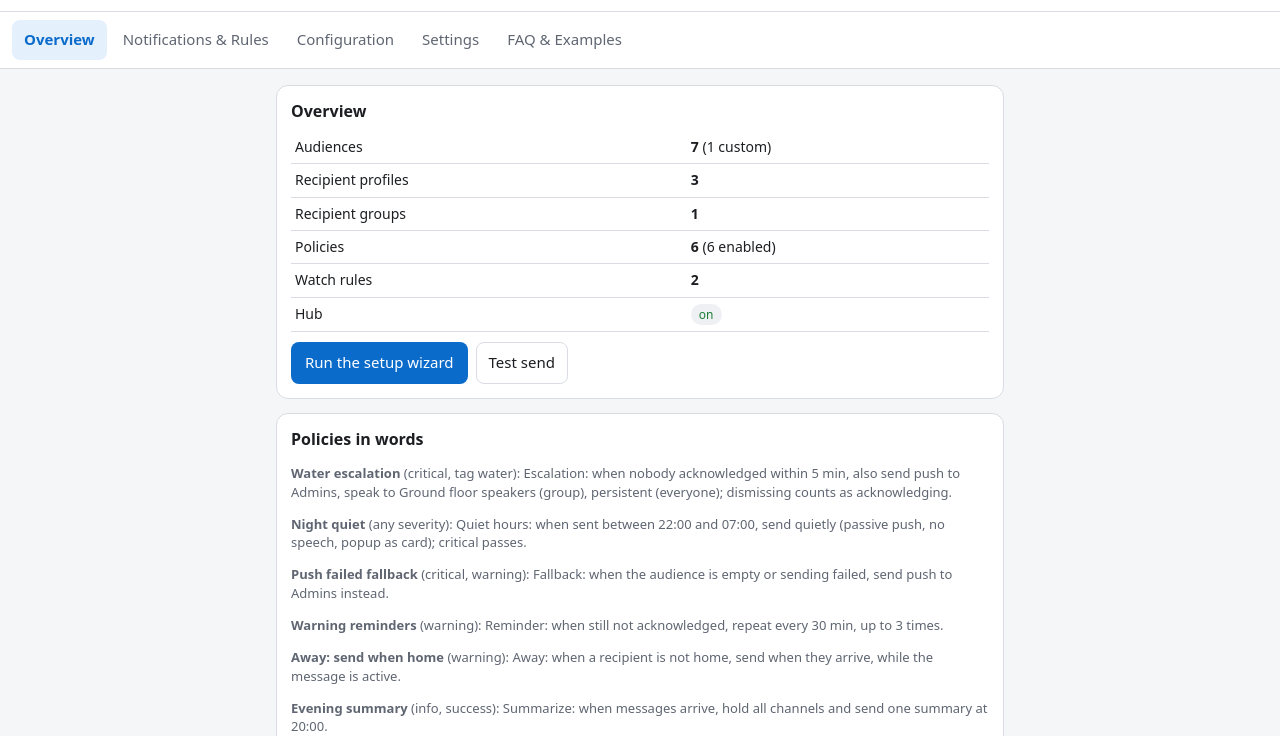
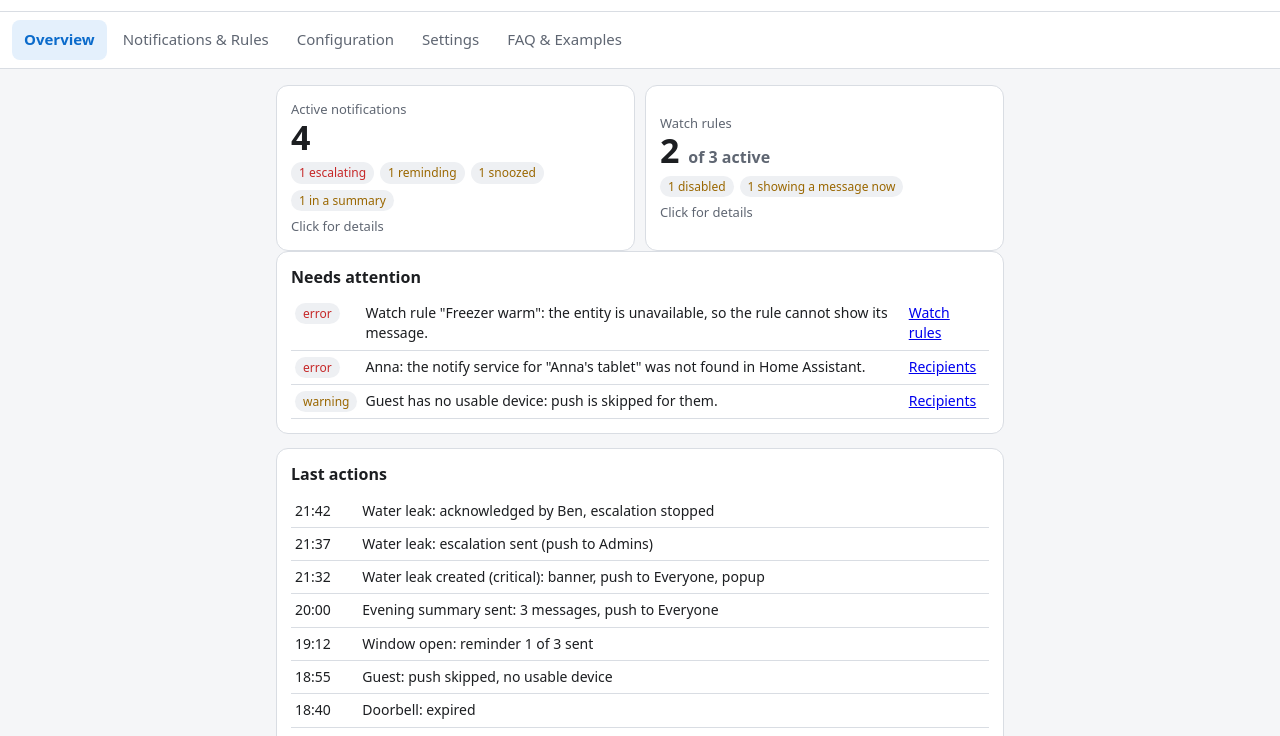
Before and after one commit to Seyphaton/ha-heads-up, a website: page docs/dev/mockups/hub-panel-mockup.html in a window 1280 px wide. Shown: the part 64-800 px from the top of the page. Drawn offline with Linux system fonts and the light colour scheme.

Commit message:
Hub mockup: overview as a dashboard (D-104)
Co-Authored-By: Claude Sonnet 5.5 <noreply@anthropic.com>

```diff
--- a/docs/dev/mockups/hub-panel-mockup.html
+++ b/docs/dev/mockups/hub-panel-mockup.html
@@ -49,6 +49,10 @@ pre { background: var(--bg); border: 1px solid var(--line); border-radius: 8px;
 .timeline .when { font-weight: 600; }
 .meter { height: 8px; background: var(--chip); border-radius: 8px; overflow: hidden; margin-top: 6px; }
 .meter > div { height: 100%; background: var(--accent); width: 0; transition: width .2s; }
+.tile { text-align: left; background: var(--card); border: 1px solid var(--line); border-radius: 12px; padding: 14px; cursor: pointer; font: inherit; color: var(--text); }
+.tile:hover, .tile[aria-expanded="true"] { border-color: var(--accent); }
+.tile .big { font-size: 34px; font-weight: 700; line-height: 1.1; }
+.tile .sub { margin-top: 6px; display: flex; gap: 6px; flex-wrap: wrap; }
 .grid { display: grid; gap: 10px; grid-template-columns: repeat(auto-fit, minmax(210px, 1fr)); }
 .level { border: 1px solid var(--line); border-radius: 10px; padding: 10px; }
 .level b { display: block; margin-bottom: 4px; }
@@ -143,9 +147,11 @@ data:
 </section>
 
 <section id="tab-hub" hidden>
-  <div class="card"><h2>Overview</h2><div id="ov-counts"></div><div class="row" style="margin-top:10px"><button class="primary" data-go="wiz">Run the setup wizard</button><button class="ghost" data-go="prev">Test send</button></div></div>
-  <div class="card"><h2>Policies in words</h2><div id="ov-pols"></div></div>
+  <div class="grid" id="ov-tiles"></div>
+  <div id="ov-detail"></div>
   <div class="card"><h2>Needs attention</h2><div id="ov-warn"></div></div>
+  <div class="card"><h2>Last actions</h2><div id="ov-log"></div><div class="row" style="margin-top:10px"><button class="ghost" data-go="trace">Open all messages</button></div></div>
+  <p class="note">First time here? <a href="#" data-go="wiz">Run the setup wizard</a>.</p>
 </section>
 
 <section id="tab-aud" hidden>
@@ -288,7 +294,7 @@ const sevs = ["success", "info", "warning", "critical"];
 const people = { Anna: { home: true }, Ben: { home: true }, Guest: { home: false } };
 const zoneOf = (n) => (people[n].home ? "home" : "work");
 const profiles = {
-  Anna: { devices: [{ name: "Anna's phone", src: "detected" }, { name: "Anna's tablet", src: "manual" }], primary: "Anna's phone", channels: ["banner", "push", "popup"] },
+  Anna: { devices: [{ name: "Anna's phone", src: "detected" }, { name: "Anna's tablet", src: "manual", missing: true }], primary: "Anna's phone", channels: ["banner", "push", "popup"] },
   Ben: { devices: [{ name: "Ben's phone", src: "detected" }], primary: "Ben's phone", channels: ["banner", "push", "popup"] },
   Guest: { devices: [], primary: "", channels: ["banner", "popup"] },
 };
@@ -539,7 +545,7 @@ function typeFields(q) {
     <p class="note">Nothing is sent individually while a message waits, on any channel. The summary shows the count and the titles, marks resolved ones and cuts at 10 ("and N more"). Nothing is sent if nothing was collected.</p>
     <label><input type="checkbox" ${q.inclCrit ? "checked" : ""} data-f="inclCrit"> Include critical messages</label>${q.inclCrit ? '<p class="note" style="color:var(--warn)">Critical messages will not be delivered individually. Check this is what you want.</p>' : ""}`;
 }
-function polProblems(q) {
+function polProblems(q, idx = cur) {
   const out = [];
   if (!q.name.trim()) out.push("Name is required.");
   if (["escalation", "fallback"].includes(q.type) && !q.channels.length) out.push("Pick at least one channel.");
@@ -547,7 +553,7 @@ function polProblems(q) {
   if (q.type === "reminder" && (!(+q.every > 0) || !(+q.max > 0))) out.push("Every and at most must be more than 0.");
   if (q.type === "summarize" && q.summaryMode === "every" && !(+q.summaryEvery > 0)) out.push("Minutes must be more than 0.");
   const key = (x) => [x.type, x.sev.slice().sort().join(), x.tags.trim(), x.type === "escalation" ? x.after : x.type === "quiet" ? x.from + x.to : ""].join("|");
-  pols.forEach((o, i) => { if (i !== cur && key(o) === key(q)) out.push(`Refused: "${o.name}" is the same type with the same applies to and trigger.`); });
+  pols.forEach((o, i) => { if (i !== idx && key(o) === key(q)) out.push(`Refused: "${o.name}" is the same type with the same applies to and trigger.`); });
   return out;
 }
 function polYaml(q) {
@@ -631,7 +637,7 @@ function renderRec() {
   $("prof-list").innerHTML = Object.keys(profiles).map((n) => {
     const p = profiles[n];
     return `<div class="level" style="margin-bottom:10px"><b>${esc(n)}</b>${p.devices.length ? "" : ' <span class="badge warn">no usable device: skipped on push</span>'}
-      <table style="margin-top:6px">${p.devices.map((d, i) => `<tr><td>${esc(d.name)}</td><td><span class="badge">${d.src}</span></td><td><label style="margin:0"><input type="radio" name="prim-${n}" data-prim="${n}:${esc(d.name)}" ${p.primary === d.name ? "checked" : ""}> primary</label></td><td><button class="ghost" data-rd="${n}:${i}">Remove</button></td></tr>`).join("") || '<tr><td class="note">No devices.</td></tr>'}</table>
+      <table style="margin-top:6px">${p.devices.map((d, i) => `<tr><td>${esc(d.name)}</td><td><span class="badge">${d.src}</span>${d.missing ? ' <span class="badge crit">service not found</span>' : ''}</td><td><label style="margin:0"><input type="radio" name="prim-${n}" data-prim="${n}:${esc(d.name)}" ${p.primary === d.name ? "checked" : ""}> primary</label></td><td><button class="ghost" data-rd="${n}:${i}">Remove</button></td></tr>`).join("") || '<tr><td class="note">No devices.</td></tr>'}</table>
       <div class="row" style="margin-top:6px"><input type="text" placeholder="Add a device by name" data-nd="${n}" style="max-width:260px"><button class="ghost" data-ad="${n}">Add</button></div>
       <label>Accepts</label>${chips(["banner", "push", "popup"], p.channels, `data-pc="${n}" data-ch2`)}</div>`;
   }).join("");
@@ -652,13 +658,14 @@ $("grp-new").onclick = () => { groups.push({ name: "New group", members: [] });
 
 // ---------- Watch rules (read-only) ----------
 const rules = [
-  { name: "Freezer warm", when: "sensor.freezer_temperature above -10 for 10 min", message: "Freezer is too warm", severity: "warning", tag: "kitchen", enabled: true },
-  { name: "Window open", when: "binary_sensor.window is on", message: "Window is open", severity: "info", tag: "", enabled: true },
+  { name: "Freezer warm", when: "sensor.freezer_temperature above -10 for 10 min", message: "Freezer is too warm", severity: "warning", tag: "kitchen", enabled: true, showing: true, entityOk: false },
+  { name: "Window open", when: "binary_sensor.window is on", message: "Window is open", severity: "info", tag: "", enabled: true, showing: false, entityOk: true },
+  { name: "Garage door", when: "cover.garage_door is open for 15 min", message: "Garage door is open", severity: "warning", tag: "", enabled: false, showing: false, entityOk: true },
 ];
 function renderRules() {
-  $("rul-list").innerHTML = '<table><tr><th>Name</th><th>When</th><th>Message</th><th>Severity</th><th>Policies that apply</th></tr>' + rules.map((r) => {
+  $("rul-list").innerHTML = '<table><tr><th>Name</th><th>State</th><th>When</th><th>Message</th><th>Severity</th><th>Policies that apply</th></tr>' + rules.map((r) => {
     const A = applicable(r.severity, "rule", "all that apply").map((q) => q.name);
-    return `<tr><td><b>${esc(r.name)}</b></td><td>${esc(r.when)}</td><td>${esc(r.message)}</td><td>${r.severity}</td><td>${esc(A.join(", ") || "none")}</td></tr>`;
+    return `<tr style="${r.enabled ? '' : 'opacity:.5'}"><td><b>${esc(r.name)}</b></td><td><span class="badge ${r.enabled ? (r.showing ? 'warn' : 'ok') : ''}">${r.enabled ? (r.showing ? 'showing' : 'enabled') : 'disabled'}</span></td><td>${esc(r.when)}</td><td>${esc(r.message)}</td><td>${r.severity}</td><td>${esc(A.join(", ") || "none")}</td></tr>`;
   }).join("") + "</table>";
 }
 
@@ -731,15 +738,45 @@ function renderWizard() {
 }
 
 // ---------- Overview ----------
+const activeMsgs = [
+  { title: "Water leak", sev: "critical", kind: "escalating", text: "Escalation ongoing: Water escalation sends push and speech in 3 min unless acknowledged." },
+  { title: "Window open", sev: "warning", kind: "reminding", text: "Reminder 1 of 3 sent; next in 20 min." },
+  { title: "Freezer is too warm", sev: "warning", kind: "snoozed", text: "From the watch rule Freezer warm; snoozed by Anna until 21:30." },
+  { title: "Washer done", sev: "info", kind: "summary", text: "Held for the Evening summary at 20:00 (all channels wait)." },
+];
+const kindLabel = { escalating: "escalating", reminding: "reminding", snoozed: "snoozed", summary: "in a summary" };
+const logEntries = [
+  ["21:42", "Water leak: acknowledged by Ben, escalation stopped", "ok"],
+  ["21:37", "Water leak: escalation sent (push to Admins)", "warn"],
+  ["21:32", "Water leak created (critical): banner, push to Everyone, popup", ""],
+  ["20:00", "Evening summary sent: 3 messages, push to Everyone", "ok"],
+  ["19:12", "Window open: reminder 1 of 3 sent", ""],
+  ["18:55", "Guest: push skipped, no usable device", "warn"],
+  ["18:40", "Doorbell: expired", ""],
+  ["18:12", "Freezer is too warm: snoozed by Anna for 1 h", ""],
+];
+let ovOpen = null;
 function renderOverview() {
-  const warn = [];
-  Object.keys(profiles).forEach((n) => { if (!profiles[n].devices.length) warn.push(`${n} has no usable device: push is skipped for them. <a href="#" data-go="rec">Fix in Recipients</a>`); });
-  if (!settings.enabled) warn.push('The hub is switched off: only banners are shown. <a href="#" data-go="set">Settings</a>');
-  const crit = pols.filter((q) => q.enabled && q.type === "escalation" && (!q.sev.length || q.sev.includes("critical")));
-  if (!crit.length) warn.push("No escalation policy covers critical messages.");
-  $("ov-counts").innerHTML = `<table><tr><td>Audiences</td><td><b>${audDefs.length}</b> (${audDefs.filter((a) => a.kind !== "builtin").length} custom)</td></tr><tr><td>Recipient profiles</td><td><b>${Object.keys(profiles).length}</b></td></tr><tr><td>Recipient groups</td><td><b>${groups.length}</b></td></tr><tr><td>Policies</td><td><b>${pols.length}</b> (${pols.filter((q) => q.enabled).length} enabled)</td></tr><tr><td>Watch rules</td><td><b>${rules.length}</b></td></tr><tr><td>Hub</td><td><span class="badge ${settings.enabled ? "ok" : "warn"}">${settings.enabled ? "on" : "off"}</span></td></tr></table>`;
-  $("ov-pols").innerHTML = pols.map((q) => `<p class="note" style="${q.enabled ? "" : "opacity:.5"}"><b>${esc(q.name)}</b> (${esc(appliesText(q))}): ${esc(line(q))}</p>`).join("");
-  $("ov-warn").innerHTML = warn.length ? '<ul class="plain">' + warn.map((w) => `<li>${w}</li>`).join("") + "</ul>" : '<p class="note"><span class="badge ok">ok</span> Nothing needs attention.</p>';
+  const kinds = {}; activeMsgs.forEach((m) => { kinds[m.kind] = (kinds[m.kind] || 0) + 1; });
+  const enabledR = rules.filter((r) => r.enabled).length, showingR = rules.filter((r) => r.enabled && r.showing).length;
+  $("ov-tiles").innerHTML = `<button class="tile" id="tile-active" aria-expanded="${ovOpen === "active"}" title="Click or double-click for details"><div class="note">Active notifications</div><div class="big">${activeMsgs.length}</div><div class="sub">${Object.keys(kinds).map((k) => `<span class="badge ${k === "escalating" ? "crit" : "warn"}">${kinds[k]} ${kindLabel[k]}</span>`).join("")}</div><div class="note" style="margin-top:6px">Click for details</div></button>
+    <button class="tile" id="tile-rules" aria-expanded="${ovOpen === "rules"}" title="Click or double-click for details"><div class="note">Watch rules</div><div class="big">${enabledR} <span class="note" style="font-size:16px">of ${rules.length} active</span></div><div class="sub"><span class="badge ${rules.length - enabledR ? "warn" : ""}">${rules.length - enabledR} disabled</span><span class="badge ${showingR ? "warn" : "ok"}">${showingR} showing a message now</span></div><div class="note" style="margin-top:6px">Click for details</div></button>`;
+  const open = (k) => { ovOpen = ovOpen === k ? null : k; renderOverview(); };
+  ["tile-active", "tile-rules"].forEach((id) => { const b = $(id); b.onclick = () => open(id === "tile-active" ? "active" : "rules"); b.ondblclick = () => { ovOpen = id === "tile-active" ? "active" : "rules"; renderOverview(); }; });
+  $("ov-detail").innerHTML = ovOpen === "active" ? `<div class="card"><h2>Active notifications</h2><table><tr><th>Message</th><th>Severity</th><th>Status</th></tr>${activeMsgs.map((m) => `<tr><td><b>${esc(m.title)}</b></td><td>${m.sev}</td><td><span class="badge ${m.kind === "escalating" ? "crit" : "warn"}">${kindLabel[m.kind]}</span> ${esc(m.text)}</td></tr>`).join("")}</table></div>`
+    : ovOpen === "rules" ? `<div class="card"><h2>Watch rules</h2><table><tr><th>Rule</th><th>State</th><th>When</th></tr>${rules.map((r) => `<tr style="${r.enabled ? "" : "opacity:.5"}"><td><b>${esc(r.name)}</b></td><td><span class="badge ${r.enabled ? (r.showing ? "warn" : "ok") : ""}">${r.enabled ? (r.showing ? "showing" : "enabled") : "disabled"}</span></td><td>${esc(r.when)}</td></tr>`).join("")}</table><p class="note">Rules are edited in Home Assistant under Devices &amp; services, Heads Up. <a href="#" data-go="rul">Open the list</a>.</p></div>` : "";
+  const items = [];
+  rules.forEach((r) => { if (r.enabled && !r.entityOk) items.push(["crit", `Watch rule "${r.name}": the entity is unavailable, so the rule cannot show its message.`, "rul", "Watch rules"]); });
+  Object.keys(profiles).forEach((n) => { const p = profiles[n]; p.devices.filter((d) => d.missing).forEach((d) => items.push(["crit", `${n}: the notify service for "${d.name}" was not found in Home Assistant.`, "rec", "Recipients"])); if (!p.devices.length) items.push(["warn", `${n} has no usable device: push is skipped for them.`, "rec", "Recipients"]); });
+  groups.forEach((g) => { if (!g.members.length) items.push(["crit", `Recipient group "${g.name}" has no members.`, "rec", "Recipients"]); });
+  pols.forEach((q, i) => {
+    polProblems(q, i).forEach((t) => items.push(["crit", `Policy "${q.name}": ${t}`, "pol", "Policies"]));
+    Object.keys(q.targets).forEach((c) => { const t = q.targets[c]; if (t && t.mode === "aud" && !audiences.includes(t.who)) items.push(["crit", `Policy "${q.name}": the audience "${t.who}" no longer exists.`, "pol", "Policies"]); });
+  });
+  if (!pols.some((q) => q.enabled && q.type === "escalation" && (!q.sev.length || q.sev.includes("critical")))) items.push(["warn", "No escalation policy covers critical messages.", "pol", "Policies"]);
+  if (!settings.enabled) items.push(["warn", "The hub is switched off: only banners are shown.", "set", "Settings"]);
+  $("ov-warn").innerHTML = items.length ? '<table>' + items.map((x) => `<tr><td><span class="badge ${x[0]}">${x[0] === "crit" ? "error" : "warning"}</span></td><td>${esc(x[1])}</td><td><a href="#" data-go="${x[2]}">${x[3]}</a></td></tr>`).join("") + "</table>" : '<p class="note"><span class="badge ok">ok</span> Nothing needs attention.</p>';
+  $("ov-log").innerHTML = '<table>' + logEntries.map((e) => `<tr><td style="white-space:nowrap">${e[0]}</td><td>${esc(e[1])}</td></tr>`).join("") + "</table>";
 }
 
 // ---------- Trace tab ----------
```
Also changed, not shown: docs/DECISIONS.md (+5 -0 lines), docs/DESIGN.md (+1 -1 lines), docs/dev/HUB_PLAN.md (+1 -1 lines).
